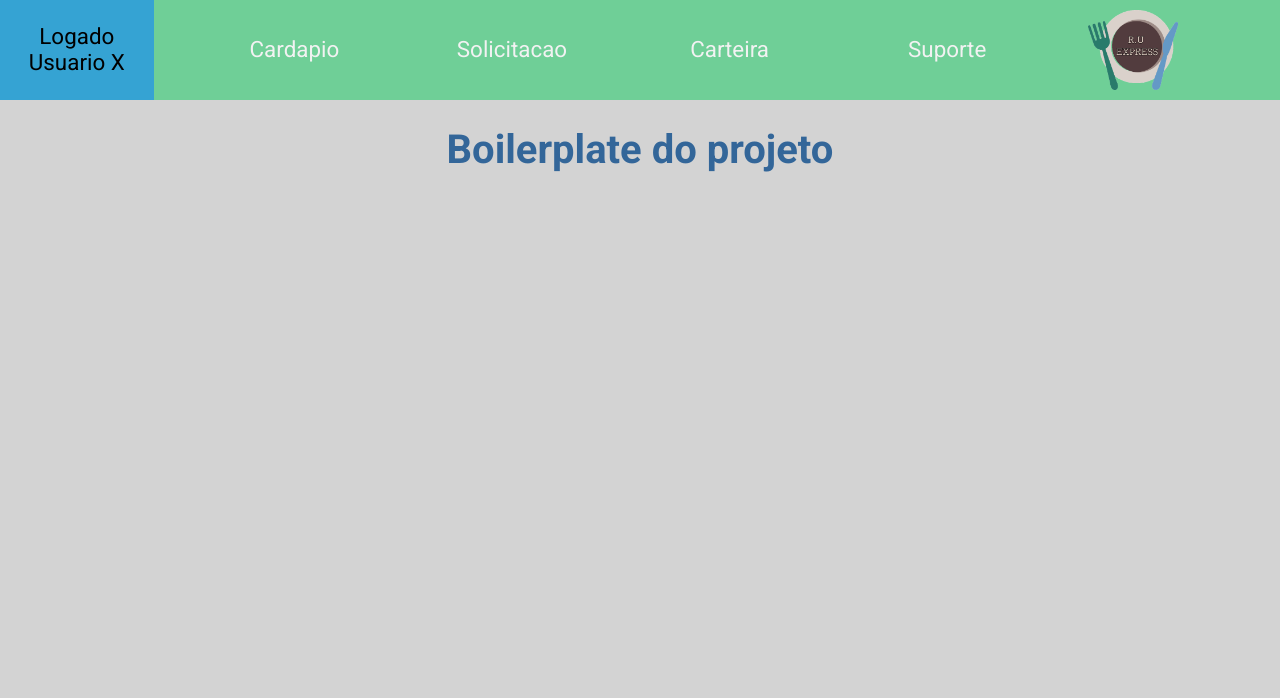
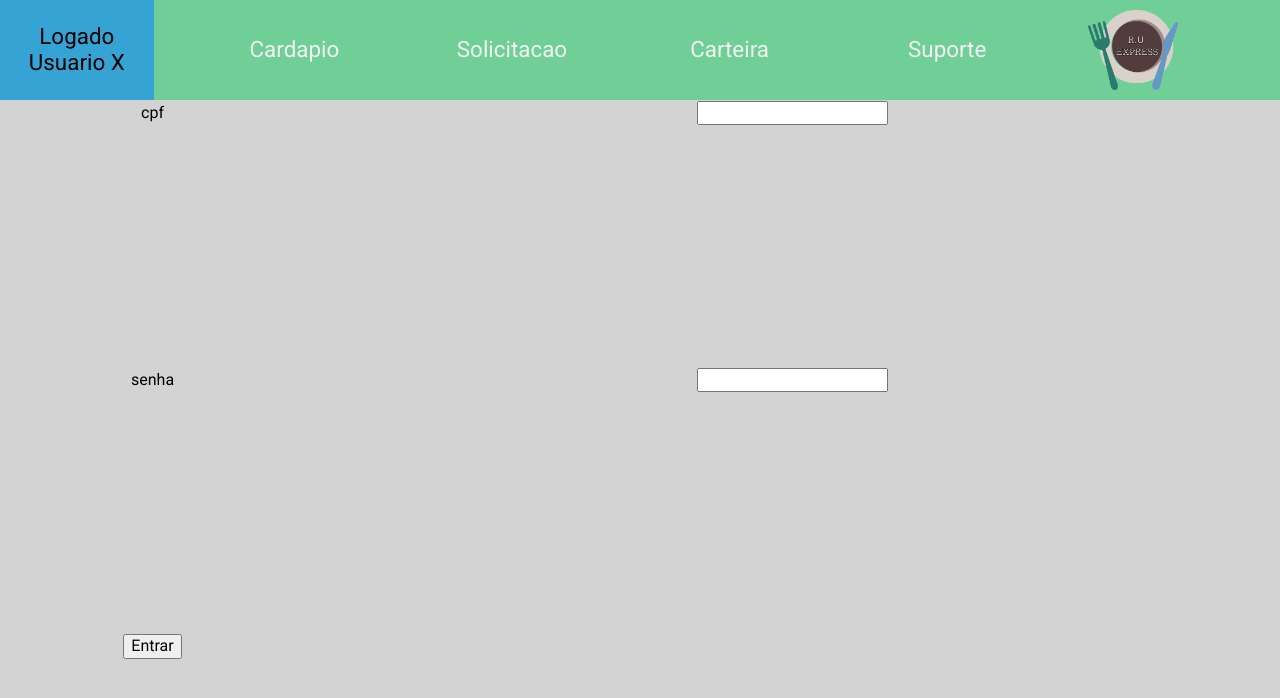
Before and after one commit to dougsfelipe/RU-Express, an Angular app in the folder gui/ta-gui/: page / in a window 1280 px wide. Shown: the top 698 px of the page. Built offline with nearby package versions, Linux system fonts and the light colour scheme.

Commit message:
definindo a base da tela de login

```diff
--- a/gui/ta-gui/src/app/app.component.html
+++ b/gui/ta-gui/src/app/app.component.html
@@ -14,10 +14,18 @@
   </nav>
 
   <div class="corpo">
+    <tr>
+        <td><label>cpf</label></td>
+        <td><input [(ngModel)]="cpf"></td>
+    </tr>
+    <tr>
+      <td><label>senha</label></td>
+      <td><input [(ngModel)]="senha"></td>
+    </tr>
+    <tr>
+      <td><button (click)="login()">Entrar</button></td>
+    </tr>
 
-      <h1>
-          Boilerplate do projeto
-        </h1>
   </div>
 
 </body>
--- a/gui/ta-gui/src/app/app.component.ts
+++ b/gui/ta-gui/src/app/app.component.ts
@@ -1,4 +1,9 @@
+
 import { Component } from '@angular/core';
+import {NgModule} from '@angular/core';
+
+import {Pessoa} from './pessoa';
+import {CadastroPessoa} from './cadastroPessoa';
 
 @Component({
   selector: 'app-root',
@@ -7,4 +12,16 @@ import { Component } from '@angular/core';
 })
 export class AppComponent {
   title = 'ta-gui';
+  cpf:string="";
+  senha:string="";
+  loged:boolean=false;
+  cadastro= new CadastroPessoa();
+  login():void{
+    var a:boolean= this.cadastro.login(this.cpf,this.senha);
+    if (a)this.loged=true;
+    else{
+      this.cpf="";
+      this.senha="";
+    }
+  }
 }
--- a/gui/ta-gui/src/app/app.module.ts
+++ b/gui/ta-gui/src/app/app.module.ts
@@ -1,5 +1,6 @@
 import { BrowserModule } from '@angular/platform-browser';
 import { NgModule } from '@angular/core';
+import { FormsModule} from '@angular/forms'
 import { RouterModule, Routes } from '@angular/router';
 
 import { AppComponent } from './app.component';
@@ -9,7 +10,8 @@ import { AppComponent } from './app.component';
     AppComponent
   ],
   imports: [
-    BrowserModule
+    BrowserModule,
+    FormsModule
   ],
   providers: [],
   bootstrap: [AppComponent]
--- /dev/null
+++ b/gui/ta-gui/src/app/cadastroPessoa.ts
@@ -0,0 +1,18 @@
+import{Pessoa} from './pessoa';
+export class CadastroPessoa{
+    pessoas: Pessoa[]=[];
+    cadastrar(pessoa:Pessoa):void{
+        this.pessoas.push(pessoa);
+    }
+    getPessoa(cpf:string):Pessoa{
+        var a:number=this.pessoas.findIndex(x => x.cpf==cpf);
+        if(a<0)return null;
+        else return this.pessoas[a];
+    }
+    login(cpf:string,senha:string):boolean{
+        var pessoa:Pessoa=this.getPessoa(cpf);
+        if(pessoa==null||pessoa.senha!=senha)return false;
+        else return true;
+    }
+
+}
--- /dev/null
+++ b/gui/ta-gui/src/app/pessoa.ts
@@ -0,0 +1,9 @@
+export class Pessoa{
+    nome: string;
+    cpf: string;
+    senha: string;
+    telefone:string;
+    adm: boolean;
+    funcionario:boolean;
+    email:string;
+}
```
